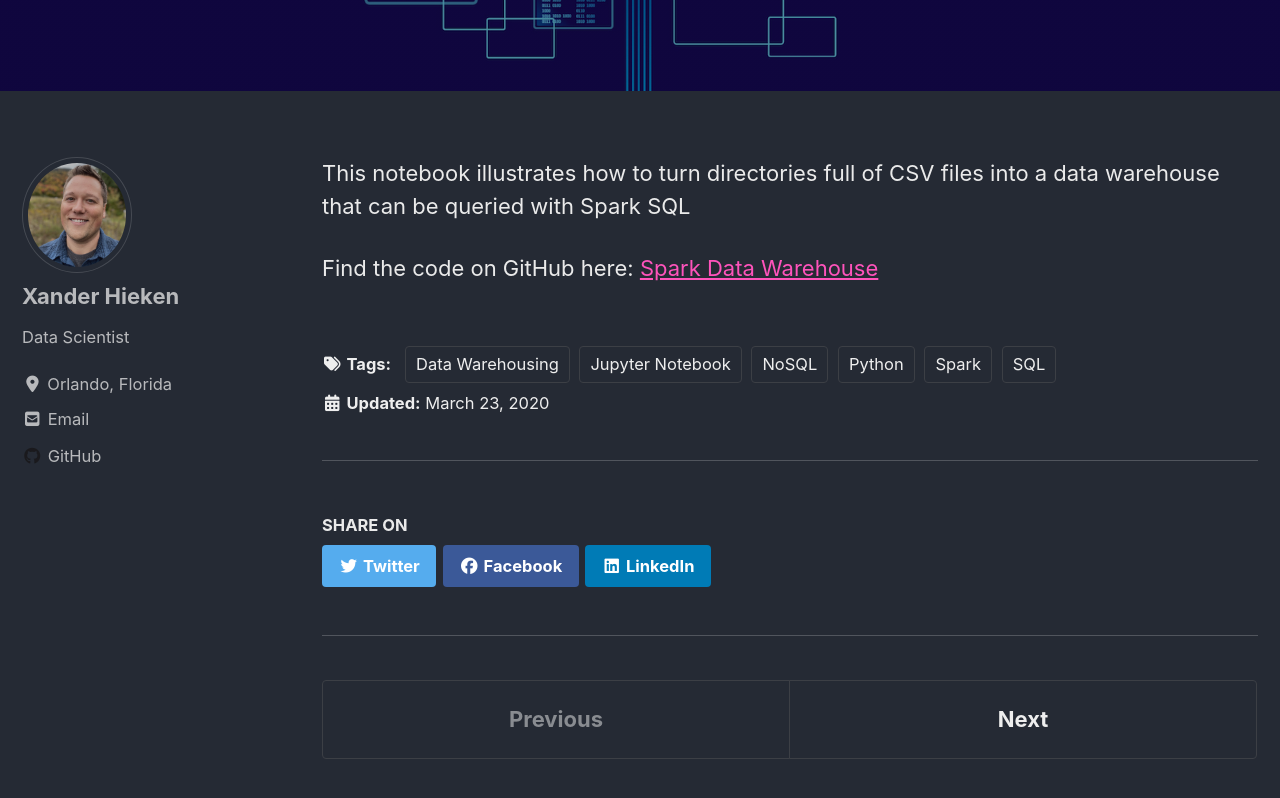
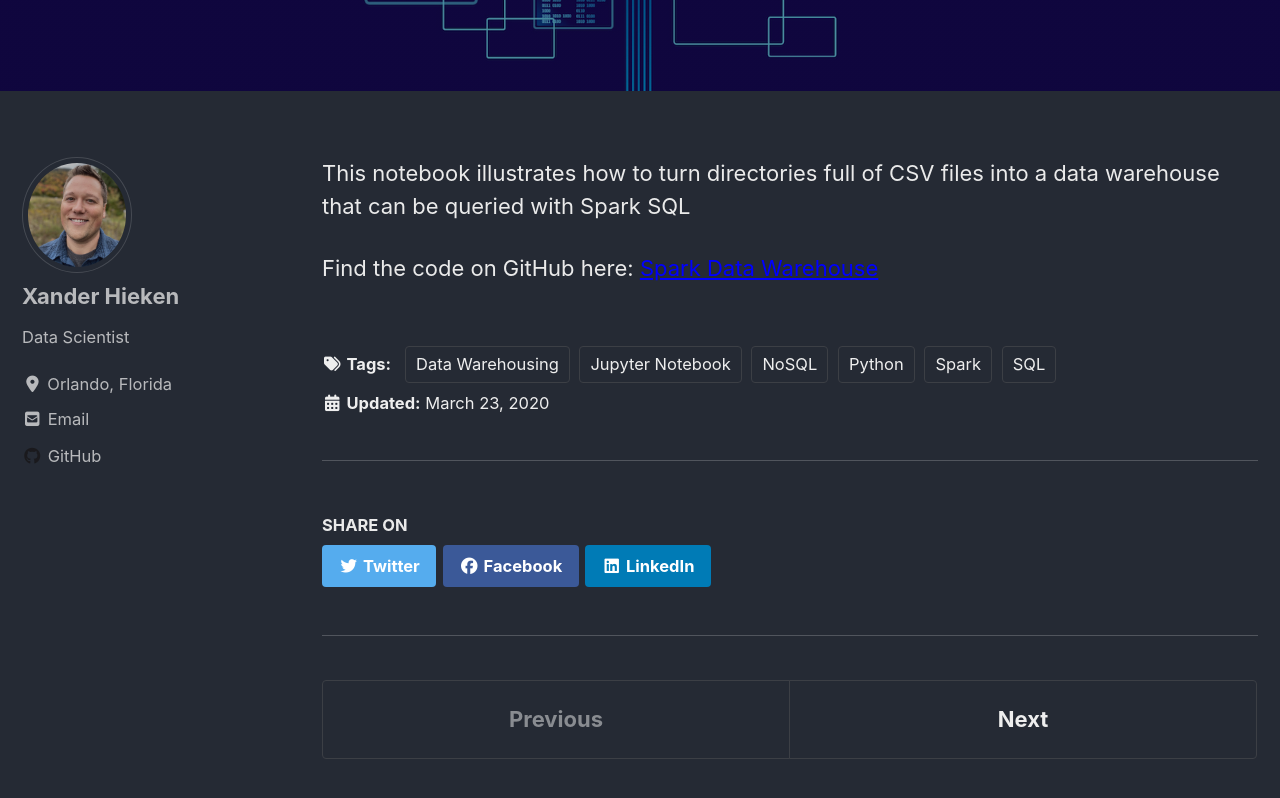
Before and after one commit to xanderhieken/xanderhieken.github.io, a Jekyll site: the page built from _posts/2020-03-23-SparkDataWarehouse.md, in a window 1280 px wide and 900 px high, scrolled down 389 px. Shown: the top 798 px of the window. Built offline with Jekyll 4.4.1, drawn with Linux system fonts in a browser that asks for light colours; cached includes are drawn as plain includes; nearby versions of some CDN libraries.

Commit message:
Update _dark.scss

```diff
--- a/_sass/minimal-mistakes/skins/_dark.scss
+++ b/_sass/minimal-mistakes/skins/_dark.scss
@@ -11,9 +11,9 @@ $code-background-color: mix(#000, $background-color, 15%) !default;
 $code-background-color-dark: mix(#000, $background-color, 20%) !default;
 $form-background-color: mix(#000, $background-color, 15%) !default;
 $footer-background-color: mix(#000, $background-color, 30%) !default;
-$link-color: #FE53BB !default;
-$link-color-hover: mix(#fff, $link-color, 25%) !default;
-$link-color-visited: mix(#000, $link-color, 25%) !default;
+$link-color: #0000FF !default;
+$link-color-hover: #FF0000 !default;
+$link-color-visited: #800080 !default;
 $masthead-link-color: $text-color !default;
 $masthead-link-color-hover: mix(#000, $text-color, 20%) !default;
 $navicon-link-color-hover: mix(#000, $background-color, 30%) !default;
```
